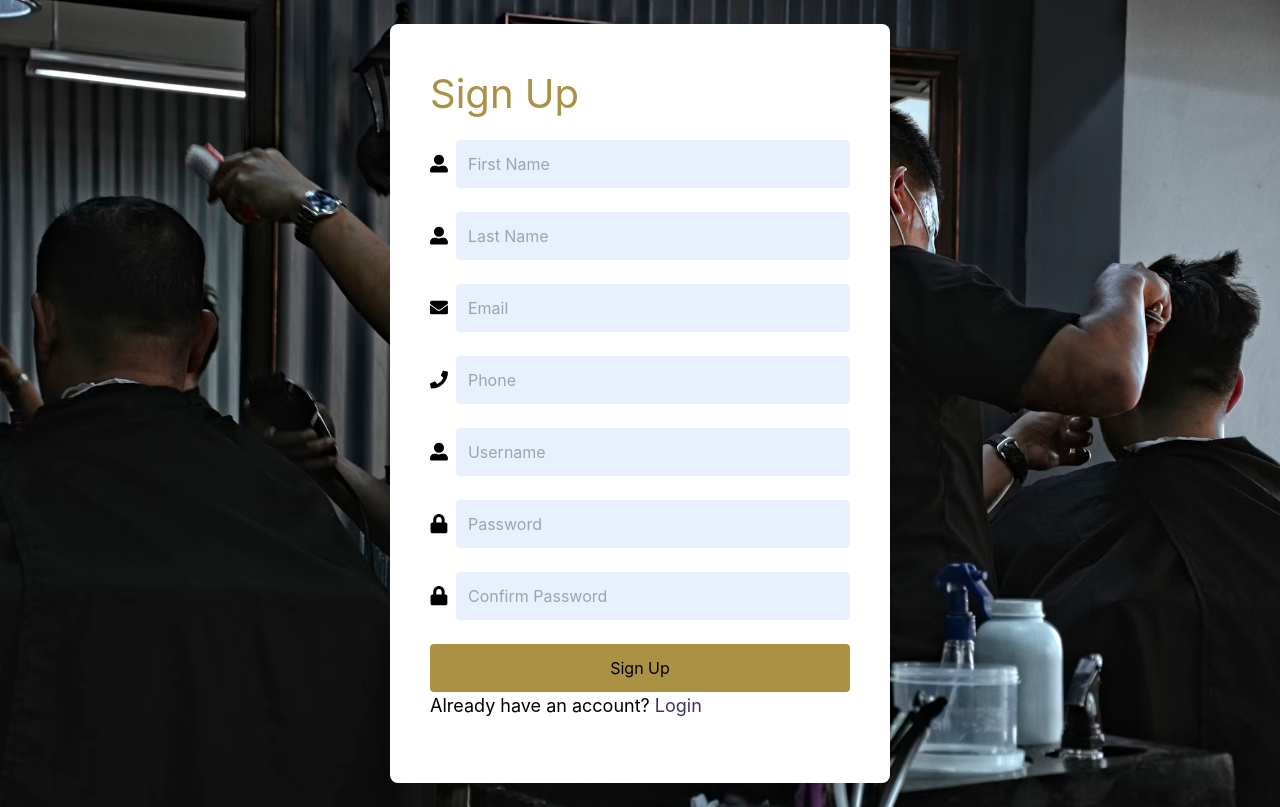
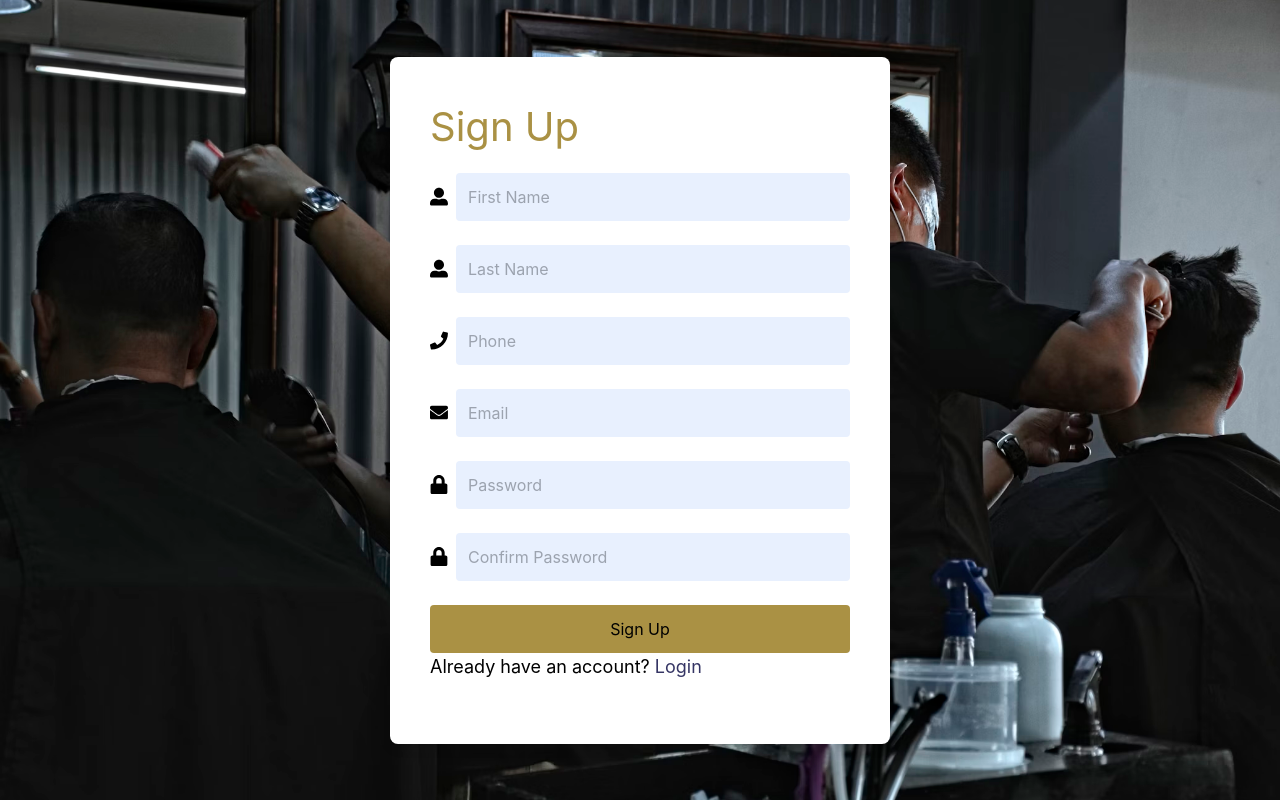
Before and after one commit to Dacoband/SWD392-HairSalon, a React (Vite) app in the folder Front_End/HairSalon/: page /login in a window 1280 px wide. Both pictures are taken after a click on the element "Sign Up". Built offline with nearby package versions, Linux system fonts and the light colour scheme.

Commit message:
update signup sign in

```diff
--- a/Front_End/HairSalon/src/pages/Login/Login.tsx
+++ b/Front_End/HairSalon/src/pages/Login/Login.tsx
@@ -24,19 +24,19 @@ const InputField = ({ label, type, value, onChange, icon: Icon }: any) => (
 );
 
 const SignInForm = () => {
-  const [username, setUsername] = useState('');
+  const [email, setEmail] = useState('');
   const [password, setPassword] = useState('');
   const navigate = useNavigate();
 
   const handleLogin = (e: React.FormEvent<HTMLFormElement>) => {
     e.preventDefault();
-    const foundUser = users.find(user => user.name === username && user.pass === password);
+    const foundUser = users.find(user => user.name === email && user.pass === password);
 
     if (foundUser) {
       localStorage.setItem('userData', JSON.stringify(foundUser));
       navigate(`/${foundUser.role}`);
     } else {
-      alert('Incorrect username or password!');
+      alert('Incorrect email or password!');
     }
   };
 
@@ -58,10 +58,10 @@ const SignInForm = () => {
             Sign Up
           </span></p>
       <InputField
-        label="Username"
+        label="email"
         type="text"
-        value={username}
-        onChange={(e: React.ChangeEvent<HTMLInputElement>) => setUsername(e.target.value)}
+        value={email}
+        onChange={(e: React.ChangeEvent<HTMLInputElement>) => setEmail(e.target.value)}
         icon={FaUserAlt}
       />
       <InputField
@@ -114,16 +114,16 @@ export default SignInPage;
 // ];
 
 // const Login = () => {
-//   const [username, setUsername] = useState("");
+//   const [email, setemail] = useState("");
 //   const [password, setPassword] = useState("");
 //   const navigate = useNavigate();
 
 //   const handleLogin = (e: React.FormEvent<HTMLFormElement>) => {
 //     e.preventDefault();
 
-//     // Tìm kiếm người dùng dựa trên username và password
+//     // Tìm kiếm người dùng dựa trên email và password
 //     const foundUser = users.find(
-//       (user) => user.name === username && user.pass === password
+//       (user) => user.name === email && user.pass === password
 //     );
 
 //     if (foundUser) {
@@ -153,10 +153,10 @@ export default SignInPage;
 //         <div>
 //           <label>Tên người dùng: </label>
 //           <input
-//             id="username"
+//             id="email"
 //             type="text"
-//             value={username}
-//             onChange={(e) => setUsername(e.target.value)}
+//             value={email}
+//             onChange={(e) => setemail(e.target.value)}
 //             className="mt-1 p-2 border border-gray-300 rounded-md w-80"
 //             required
 //           />
--- a/Front_End/HairSalon/src/pages/SignUp/SignUp.tsx
+++ b/Front_End/HairSalon/src/pages/SignUp/SignUp.tsx
@@ -71,19 +71,6 @@ const SignUpPage = () => {
         </div>
 
         <div className="form-group">
-          <FaEnvelope className="input-icon" />
-          <input
-            type="email"
-            name="email"
-            value={formData.email}
-            onChange={handleChange}
-            placeholder="Email"
-            required
-            className="input-style"
-          />
-        </div>
-
-        <div className="form-group">
           <FaPhone className="input-icon" />
           <input
             type="text"
@@ -96,14 +83,15 @@ const SignUpPage = () => {
           />
         </div>
 
+
         <div className="form-group">
-          <FaUserAlt className="input-icon" />
+          <FaEnvelope className="input-icon" />
           <input
-            type="text"
-            name="username"
-            value={formData.username}
+            type="email"
+            name="email"
+            value={formData.email}
             onChange={handleChange}
-            placeholder="Username"
+            placeholder="Email"
             required
             className="input-style"
           />
```
